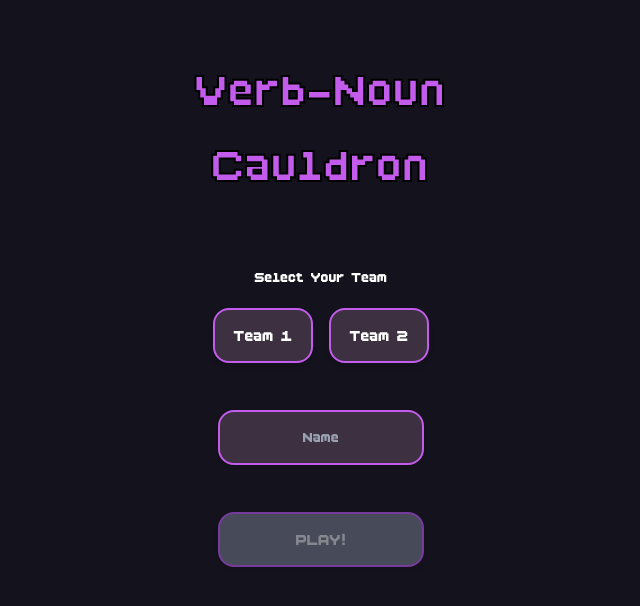
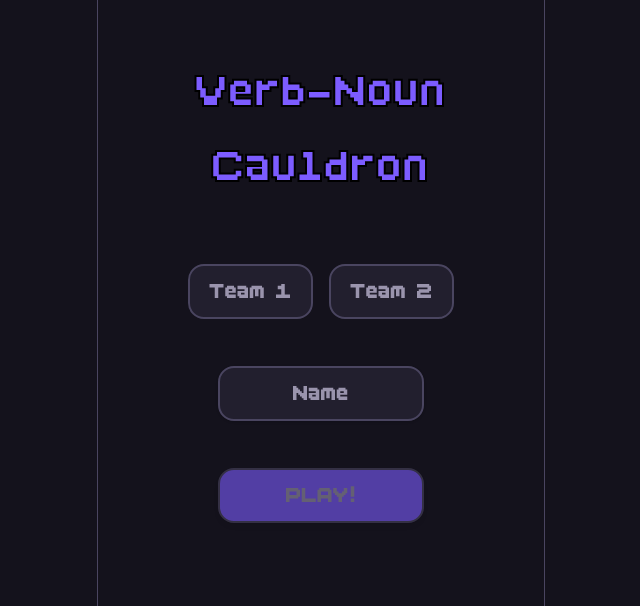
Before and after one commit to Nats-PT/Verb-Noun-Cauldron, a Next.js app: page /login in a window 1280 px wide. Shown: the top 606 px of the page, without its empty margins (319-959 px from the left). Built offline with nearby package versions, Linux system fonts and the light colour scheme.

Commit message:
feat(login): update styles to align with design system and add routing to lobby

```diff
--- /dev/null
+++ b/app/login/_components/NameInput.tsx
@@ -0,0 +1,30 @@
+"use client";
+
+type NameInputProps = {
+  value: string;
+  onChange: (value: string) => void;
+  maxLength?: number;
+};
+
+export default function NameInput({
+  value,
+  onChange,
+  maxLength = 10,
+}: NameInputProps) {
+  return (
+    <div className="w-full flex justify-center mt-[47px]">
+      <input
+        type="text"
+        placeholder="Name"
+        value={value}
+        maxLength={maxLength}
+        onChange={(e) => onChange(e.target.value)}
+        required
+        className="w-[206px] h-[55px] px-4 text-center text-body
+                   text-foreground border-2 border-border bg-surface
+                   rounded-2xl placeholder:text-muted focus:outline-none
+                   focus:border-primary transition shadow-sm"
+      />
+    </div>
+  );
+}
--- a/app/login/_components/PlayButton.tsx
+++ b/app/login/_components/PlayButton.tsx
@@ -9,10 +9,10 @@ export default function PlayButton({ disabled = false, onClick }: PlayButtonProp
       type="submit"
       onClick={onClick}
       disabled={disabled}
-      className={`w-[206px] h-[55px] rounded-2xl border-2 border-[#B857F2] font-black text-xl shadow-md transition-all select-none [-webkit-tap-highlight-color:transparent] ${
+      className={`w-[206px] h-[55px] rounded-2xl border-2 border-border font-black text-body shadow-md transition-all select-none [-webkit-tap-highlight-color:transparent] ${
         disabled
-          ? "bg-gray-500 text-gray-300 cursor-not-allowed opacity-60" //ถ้ายังไม่กรอกชื่อหรือเลือกทีม จะเป็นสีเทาและไม่สามารถคลิกได้
-          : "bg-[#B857F2] text-[#F9E943] active:scale-95 active:brightness-90 cursor-pointer"
+          ? "bg-primary text-muted cursor-not-allowed opacity-60"
+          : "bg-primary text-foreground hover:bg-primary-hover active:scale-95 active:brightness-90 cursor-pointer"
       }`}
     >
       PLAY!
--- a/app/login/_components/TeamSelector.tsx
+++ b/app/login/_components/TeamSelector.tsx
@@ -1,36 +1,37 @@
+"use client";
+
+import React from "react";
+import type { TeamId } from "@/lib/types"; // TeamId = 1 | 2
 type TeamSelectorProps = {
-  selectedTeam: string | null;
-  onSelectTeam: (team: string) => void;
+  selectedTeam: TeamId | null;
+  onSelectTeam: (team: TeamId) => void;
 };
 
-export default function TeamSelector({ selectedTeam, onSelectTeam }: { selectedTeam: string | null; onSelectTeam: (team: string) => void }) {
+export default function TeamSelector({
+  selectedTeam,
+  onSelectTeam,
+}: TeamSelectorProps) {
+  const teams: TeamId[] = [1, 2];
+
   return (
-    <div className="flex flex-col items-center">
-      <p className="text-white text-lg font-bold mb-4">Select Your Team</p>
-      <div className="flex space-x-4">
-        <button
-          type="button"
-          onClick={() => onSelectTeam("Team 1")}
-          className={`w-[100px] h-[55px] rounded-2xl border-2 border-[#C35CEC] font-black text-xl shadow-md transition-all select-none [-webkit-tap-highlight-color:transparent] ${
-            selectedTeam === "Team 1"
-              ? "bg-[#B857F2] text-white border-[#C35CEC]"
-              : "bg-[#3C3041] text-white border-[#C35CEC]"
-          }`}
-        >
-          Team 1
-        </button>
-        <button
-          type="button"
-          onClick={() => onSelectTeam("Team 2")}
-          className={`w-[100px] h-[55px] rounded-2xl border-2 border-[#C35CEC] font-black text-xl shadow-md transition-all select-none [-webkit-tap-highlight-color:transparent] ${
-            selectedTeam === "Team 2"
-              ? "bg-[#B857F2] text-white border-[#C35CEC]"
-              : "bg-[#3C3041] text-white border-[#C35CEC]"
-          }`}
-        >
-          Team 2
-        </button>
-      </div>
+    <div className="flex gap-4">
+      {teams.map((teamId) => {
+        const isSelected = selectedTeam === teamId;
+
+        return (
+          <button
+            key={teamId}
+            type="button"
+            onClick={() => onSelectTeam(teamId)}
+            className={`w-[125px] h-[55px] flex items-center justify-center rounded-2xl border-2 text-body transition-all select-none cursor-pointer active:scale-95 active:brightness-90 ${isSelected
+                ? "border-primary bg-primary text-foreground shadow-md"
+                : "border-border bg-surface text-muted hover:border-primary"
+            }`}
+          >
+            Team {teamId}
+          </button>
+        );
+      })}
     </div>
   );
 }
--- a/app/login/page.tsx
+++ b/app/login/page.tsx
@@ -1,56 +1,53 @@
 "use client";
 
 import { useState } from "react";
+import Image from "next/image"; //รอใส่หม้อ
+import type { TeamId } from "@/lib/types";
 import TeamSelector from "./_components/TeamSelector";
 import PlayButton from "./_components/PlayButton";
+import NameInput from "./_components/NameInput";
+import { useRouter } from "next/navigation";
 
 export default function LoginPage() {
-  const [selectedTeam, setSelectedTeam] = useState<string | null>(null);
+  const [selectedTeam, setSelectedTeam] = useState<TeamId | null>(null);
   const [name, setName] = useState<string>("");
+  const router = useRouter();
 
   const handleSubmit = (e: React.FormEvent) => {
     e.preventDefault();
+    if (!name.trim() || !selectedTeam) return;
     console.log("Submitting:", { name, team: selectedTeam });
+    router.push("/lobby");
   };
 
   return (
-    <main className="relative mx-auto flex h-dvh w-full flex-col items-center overflow-hidden select-none">
-        {/* ชื่อเกม(LOGO)  */}
+    <main className="relative mx-auto flex h-dvh w-full max-w-md flex-col items-center px-6 overflow-hidden select-none border-x border-border">
+
       <div className="w-full mt-[54px] text-center">
-          <h1 className="text-[60px] font-bold text-[#C35CEC] [-webkit-text-stroke:2px_black] leading-tight select-none">
+        <h1 className="text-head font-bold text-primary [-webkit-text-stroke:2px_black] leading-tight select-none">
           Verb-Noun<br />Cauldron
         </h1>
       </div>
 
-        {/* 2. ฟอร์มควบคุม: ห่างจากหัวข้อลงมา 60px */}
       <form
         onSubmit={handleSubmit}
         className="w-full flex flex-col items-center mt-[60px]"
       >
-          {/* เลือกทีม 1 หรือ ทีม 2 */}
+        {/* เลือกทีม */}
         <TeamSelector
           selectedTeam={selectedTeam}
           onSelectTeam={setSelectedTeam}
         />
 
-          {/* ช่องกรอกชื่อ: ห่าง 47px ขนาดกว้าง 206px สูง 55px */}
-          <div className="w-full flex justify-center mt-[47px]">
-            <input
-              type="text"
-              placeholder="Name"
-              value={name}
-              onChange={(e) => setName(e.target.value)}
-              required
-              className="w-[206px] h-[55px] px-4 text-center text-lg text-white border-2 border-[#C35CEC] bg-[#3C3041] rounded-2xl placeholder:text-gray-400 focus:outline-none focus:ring-2 focus:ring-[#C35CEC] transition shadow-sm"
-            />
-          </div>
+        {/*ช่องกรอกชื่อ*/}
+        <NameInput value={name} onChange={setName} />
 
-          {/* ปุ่ม PLAY!: ห่างจากช่องชื่อ 47px ขนาดกว้าง 206px สูง 55px */}
+
+        {/*ปุ่มPLAY*/}
         <div className="w-full flex justify-center mt-[47px]">
           <PlayButton disabled={!name.trim() || !selectedTeam} />
         </div>
       </form>
-
     </main>
   );
 }
```
Lines whose indentation alone changed are shown as unchanged.
